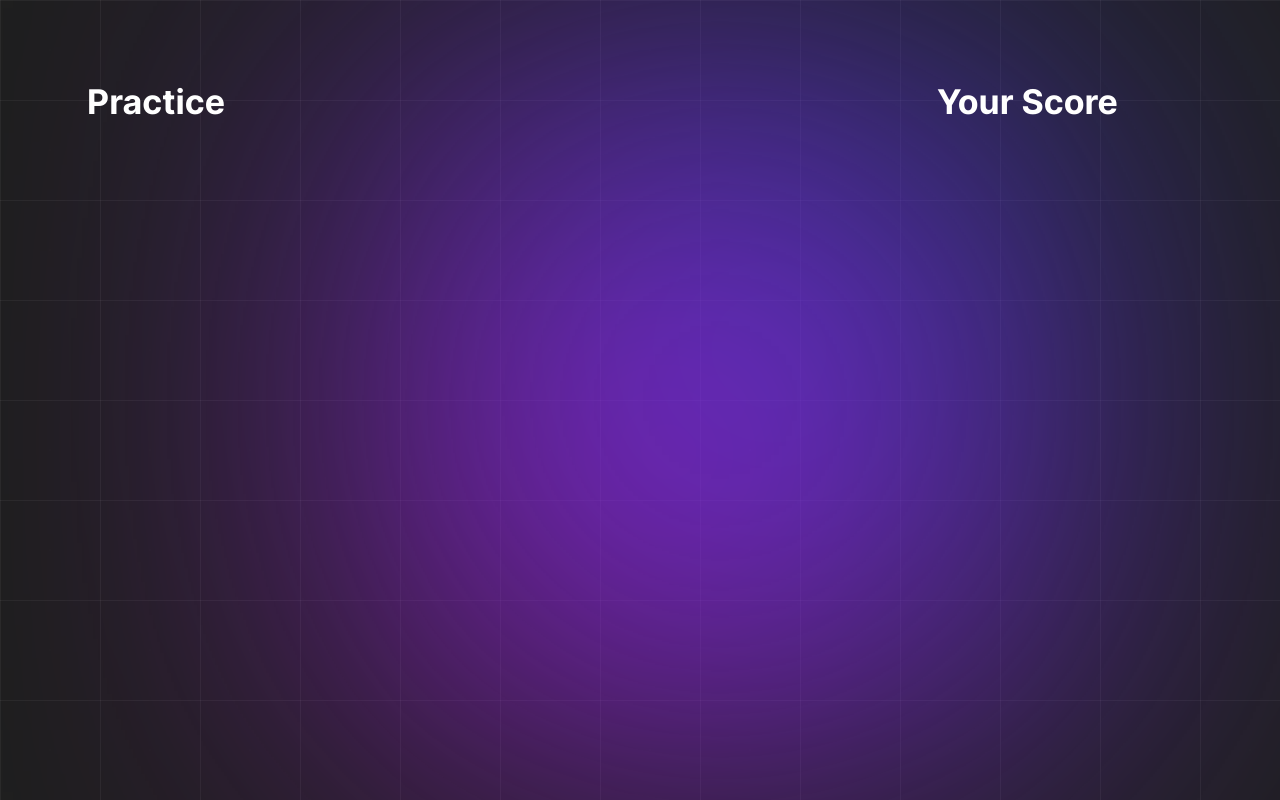
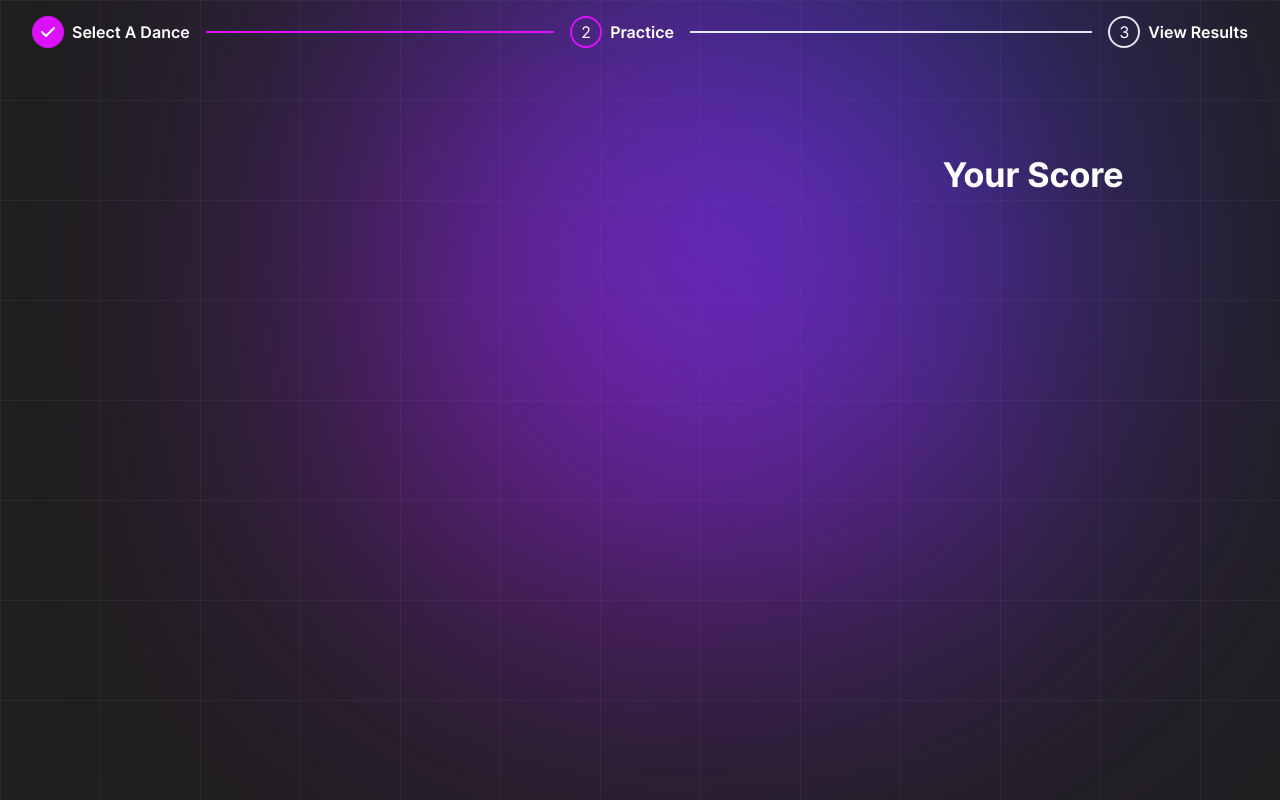
Before and after one commit to SDP-Group-8/DanceVision_App, a React (Vite) app in the folder client/: page /live_comparison in a window 1280 px wide. Built offline with nearby package versions, Linux system fonts and the light colour scheme; no server answers.

Commit message:
feat: add stepper

```diff
--- /dev/null
+++ b/client/src/components/CustomStepper.jsx
@@ -0,0 +1,52 @@
+import {
+  Step,
+  StepDescription,
+  StepIcon,
+  StepIndicator,
+  StepNumber,
+  StepSeparator,
+  StepStatus,
+  StepTitle,
+  Stepper,
+  useSteps,
+  Box
+} from '@chakra-ui/react'
+
+const CustomStepper = ({stepIndex}) => {
+  const steps = [
+    { title: 'Select A Dance'},
+    { title: 'Practice'},
+    { title: 'View Results'},
+  ]
+
+  const { activeStep } = useSteps({
+    index: stepIndex,
+    count: steps.length,
+  })
+
+  return (
+    <Stepper size={'md'} colorScheme='pink' index={activeStep}>
+      {steps.map((step, index) => (
+        <Step key={index}>
+          <StepIndicator>
+            <StepStatus
+              complete={<StepIcon />}
+              incomplete={<StepNumber color='white'/>}
+              active={<StepNumber color='white'/>}
+            />
+          </StepIndicator>
+
+          <Box flexShrink='0'>
+            <StepTitle>{step.title}</StepTitle>
+            <StepDescription>{step.description}</StepDescription>
+          </Box>
+
+          <StepSeparator />
+        </Step>
+      ))}
+    </Stepper>
+  )
+
+}
+
+export default CustomStepper
--- a/client/src/components/DanceScreen/DanceScreen.jsx
+++ b/client/src/components/DanceScreen/DanceScreen.jsx
@@ -1,6 +1,8 @@
 import useVideoFeed from '../../hooks/useVideoFeed';
 import styles from './DanceScreen.module.css';
 import { CountdownDonut } from "../../components/CountdownDonut";
+
+import CustomStepper from '../CustomStepper';
 
 import liveVid from '../../assets/sample1.mp4'
 import refVid from '../../assets/sample3.mp4'
@@ -38,17 +40,20 @@ const DanceScreen = (props) => {
 
   return (
     <div className={styles.danceScreen}>
+      <div className={styles.stepper}>
+
+      <CustomStepper stepIndex={1}/>
+      </div>
       <div className={styles.videoContainer}>
         <div className={styles.leftPanel}>
-          <h1>Practice</h1>
           <div className={styles.liveVideo}>
-            <video muted ref={liveVideos} autoPlay width="100%"></video>
+            <video muted ref={liveVideoSource} autoPlay width="100%"></video>
           </div>
 
         </div>
 
         <div className={styles.refVideo}>
-          <video onLoadedMetadata={handleLoadedMetadata} ref={recordedVideos} autoPlay width="100%" ></video>
+          <video onLoadedMetadata={handleLoadedMetadata} ref={recordedVideoSource} autoPlay width="100%" ></video>
         </div>
         <div className={styles.rightPanel}>
           <h1>Your Score</h1>
--- a/client/src/components/DanceScreen/DanceScreen.module.css
+++ b/client/src/components/DanceScreen/DanceScreen.module.css
@@ -23,9 +23,8 @@
   position: relative;
   display: flex;
   flex-direction: column;
-  gap: 2rem;
-  padding: 4rem;
-  justify-content: center;
+  padding: 1rem 2rem;
+  justify-content: space-between;
   background-image: radial-gradient(
       circle at center,
       rgba(255, 255, 255, 0.005) 0,
@@ -42,6 +41,7 @@
 .videoContainer {
   display: flex;
   gap: 2rem;
+  z-index: 1;
   height: fit-content;
   justify-content: space-around;
   align-items: end;
@@ -97,3 +97,7 @@
   background: var(--purple-gradient);
   animation: spin 4s linear infinite, bounce 0.4s infinite alternate-reverse;
 }
+
+.stepper {
+  z-index: 1;
+}
--- a/client/src/components/TimeLine.jsx
+++ b/client/src/components/TimeLine.jsx
@@ -8,7 +8,7 @@ const TimeLine = ({duration}) => {
 
   useEffect(() => {
         if (seconds >= duration) {
-          navigate("/scoring")
+
           return
         }
         // Set up the timer
--- a/client/src/main.jsx
+++ b/client/src/main.jsx
@@ -10,6 +10,11 @@ import "./stylesheets/_reset.css";
 
 
 const theme = extendTheme({
+  colors: {
+    pink: {
+      500: "#db11fb",
+    },
+  },
     components: {
         Progress: {
           baseStyle: {
--- a/client/src/pages/ScoringPage/ScoringPage.jsx
+++ b/client/src/pages/ScoringPage/ScoringPage.jsx
@@ -12,6 +12,7 @@ import {
 } from "chart.js";
 import { Line, Bar, Pie } from "react-chartjs-2";
 import useDetailedScore from "../../hooks/useDetailedScore";
+import CustomStepper from "../../components/CustomStepper";
 import styles from "./ScoringPage.module.css";
 
 ChartJS.register(
@@ -121,15 +122,9 @@ const ScoringPage = () => {
     return <p>Error fetching scores: {error.message}</p>;
   } else if (score.length > 0) {
     return (
-      <div
-        style={{
-          display: "flex",
-          flexDirection: "column",
-          alignItems: "center",
-          padding: "0px",
-        }}
-      >
-        <h1 className="text-4xl font-bold">Performance Score</h1>
+      <div className={styles.scoringPage}>
+        <CustomStepper stepIndex={2}/>
+        <h1 className={styles.header}>Your Scores</h1>
         <div className={styles.graph_row}>
           <div className={styles.graph_left}>
             <Line
--- a/client/src/pages/ScoringPage/ScoringPage.module.css
+++ b/client/src/pages/ScoringPage/ScoringPage.module.css
@@ -1,17 +1,38 @@
-.graph_row{
+.scoringPage {
+  display: flex;
+  padding: 1rem 2rem;
+  flex-direction: column;
+  background-image: radial-gradient(
+      circle at center,
+      rgba(255, 255, 255, 0.005) 0,
+      rgba(255, 255, 255, 0.005) 1px,
+      transparent 1px
+    ),
+    linear-gradient(to right, rgba(255, 255, 255, 0.05) 1px, transparent 1px),
+    linear-gradient(to bottom, rgba(255, 255, 255, 0.05) 1px, transparent 1px);
+  background-size: 100px 100px;
+  background-attachment: fixed;
+  background-color: #1f1f1f;
+}
+
+.header {
+  font-size: var(--larger-font);
+}
+
+.graph_row {
   display: flex;
   flex-wrap: wrap;
-    justify-content: space-between;
+  justify-content: center;
   padding-bottom: 30px;
 }
 
-.graph_left{
+.graph_left {
   width: 40vw;
   padding: 0px;
   padding-right: 20px;
 }
 
-.graph_right{
-    width:  40vw;
+.graph_right {
+  width: 40vw;
   padding: 0px;
 }
--- a/client/src/pages/SelectVideoPage/SelectVideoPage.jsx
+++ b/client/src/pages/SelectVideoPage/SelectVideoPage.jsx
@@ -1,6 +1,7 @@
 import useFetchImages from "../../hooks/useFetchImages";
 import styles from "./SelectVideoPage.module.css";
-import { Spinner } from '@chakra-ui/react'
+import { Spinner } from '@chakra-ui/react';
+import CustomStepper from "../../components/CustomStepper";
 
 import VideoDisplay from "../../components/VideoDisplay/VideoDisplay";
 
@@ -30,8 +31,8 @@ function SelectVideoPage() {
 
     return (
       <div className={styles.SelectVideoPage}>
+        <div className={styles.stepper}><CustomStepper stepIndex={0}/></div>
 
-        <h1 className={styles.header}>Select A Dance Video</h1>
         <div className={styles["thumbnail-container"]}>
           {images.map((image) =>
             <VideoDisplay
--- a/client/src/pages/SelectVideoPage/SelectVideoPage.module.css
+++ b/client/src/pages/SelectVideoPage/SelectVideoPage.module.css
@@ -71,7 +71,14 @@
   width: calc(100%-2rem);
   color: white;
   position: absolute;
-  top: 2rem;
+  top: 3rem;
   z-index: 1;
   left: 2rem;
 }
+
+.stepper {
+  width: calc(100% - 4rem);
+  position: absolute;
+  top: 1rem;
+  z-index: 1;
+}
--- a/client/src/stylesheets/_typography.css
+++ b/client/src/stylesheets/_typography.css
@@ -5,6 +5,7 @@
   --small-font: 12px;
   --medium-font: 20px;
   --large-font: 32px;
+  --larger-font: 44px;
 }
 
 @font-face {
```
Lines whose indentation alone changed are shown as unchanged.
